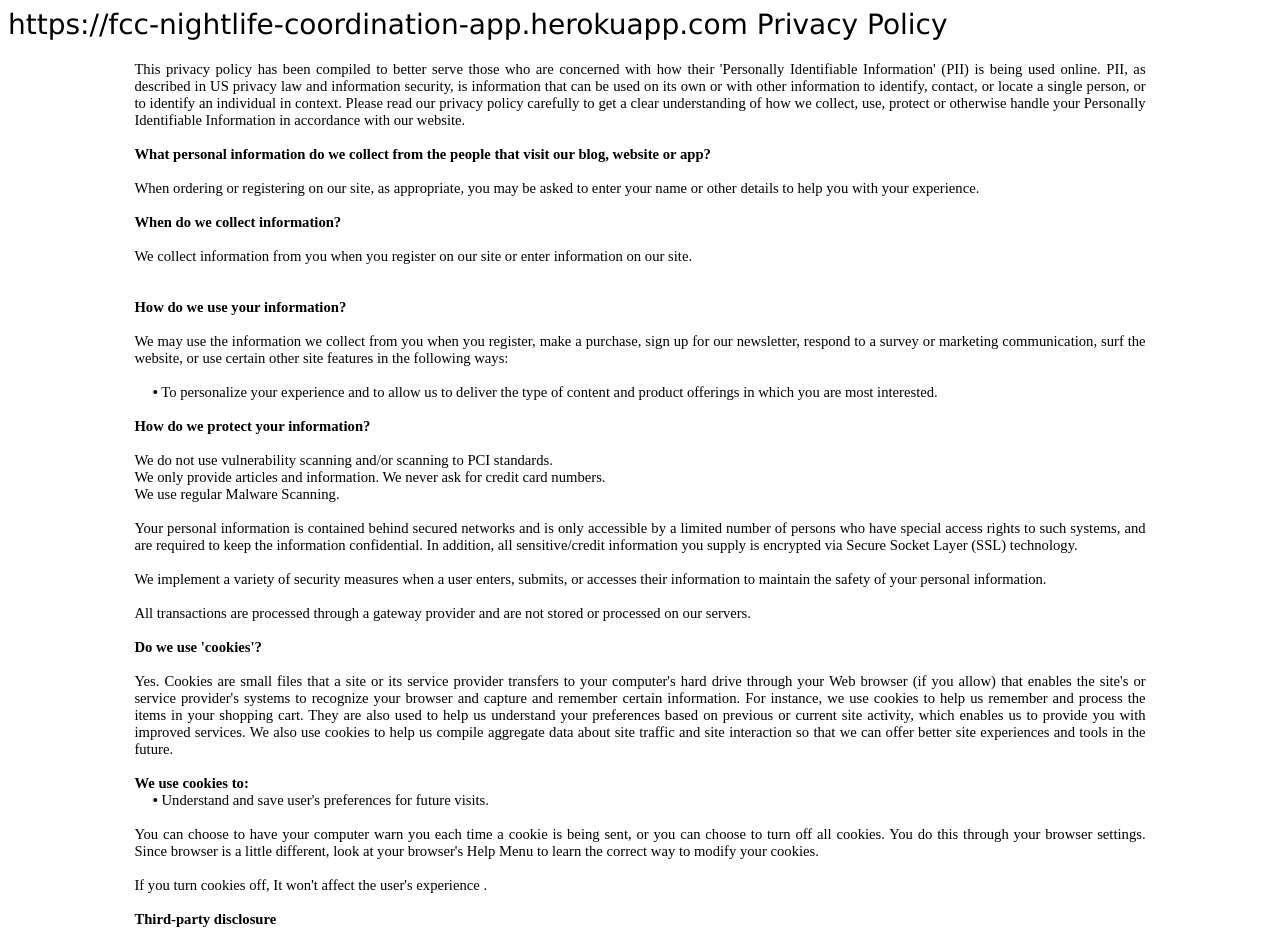
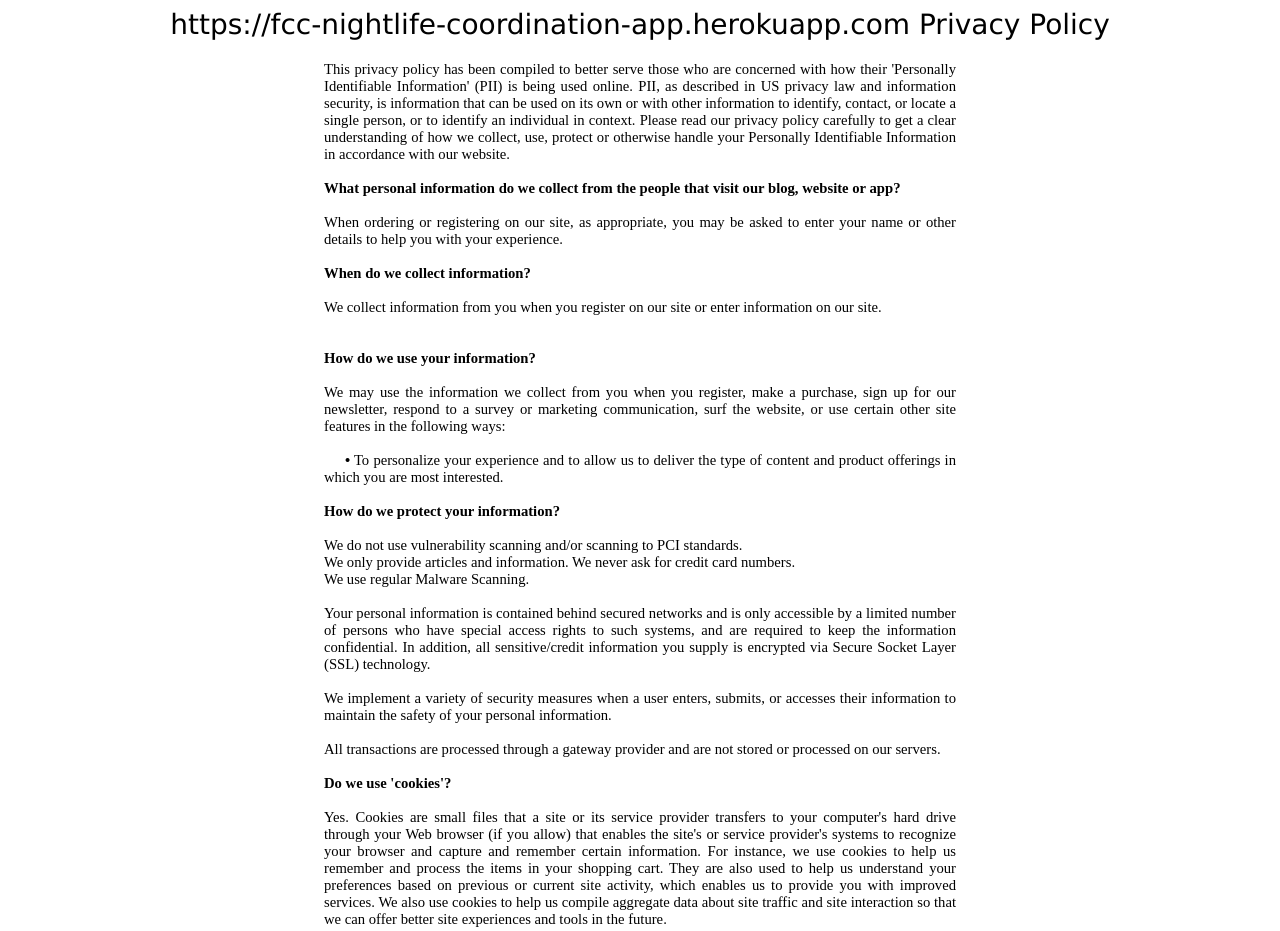
Before and after one commit to Rock-son/PrivacyPolicy, a plain HTML site: page index.html in a window 1280 px wide. Shown: the top 931 px of the page. Drawn offline with Linux system fonts and the light colour scheme.

Commit message:
Update index.html

```diff
--- a/index.html
+++ b/index.html
@@ -1,7 +1,7 @@
 <style>
     #ppBody {
         font-size: 11pt;
-        width: 80%;
+        width: 50%;
         margin: 0 auto;
         text-align: justify;
     }
@@ -11,6 +11,7 @@
         font-size: 21pt;
         width: 100%;
         margin: 0 auto;
+        text-align: center;
     }
 
     .ppConsistencies {
```
